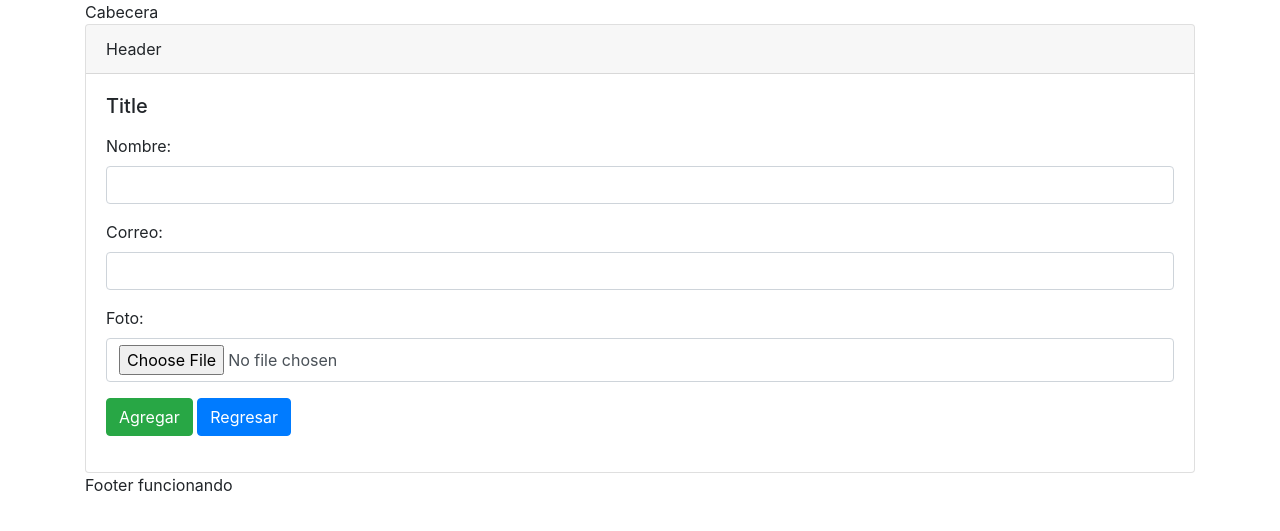
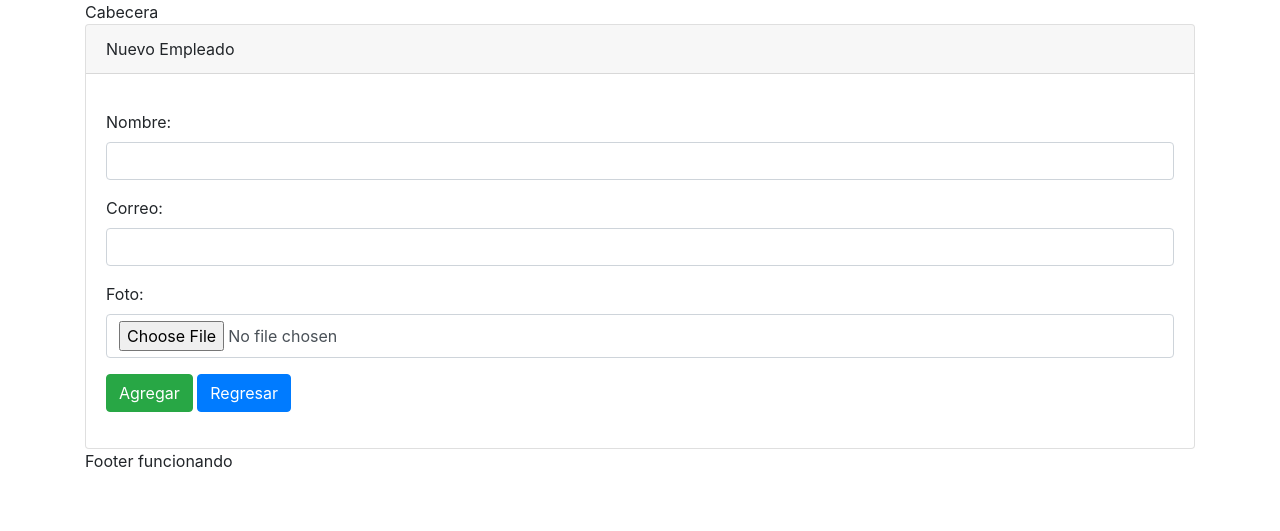
Before and after one commit to madalu46/sistema-empleados2123, a Flask app: page /create in a window 1280 px wide. Shown: the part 56-587 px from the top of the page. Run offline with Flask 2, Linux system fonts and the light colour scheme; some libraries are stand-ins or nearby versions.

Commit message:
CRUDactual

```diff
--- a/templates/empleados/create.html
+++ b/templates/empleados/create.html
@@ -16,10 +16,10 @@
 
     <div class="card">
         <div class="card-header">
-            Header
+            Nuevo Empleado
         </div>
         <div class="card-body">
-            <h5 class="card-title">Title</h5>
+            <h5 class="card-title"></h5>
             <p class="card-text">
 
             <div class="form-group">
```
